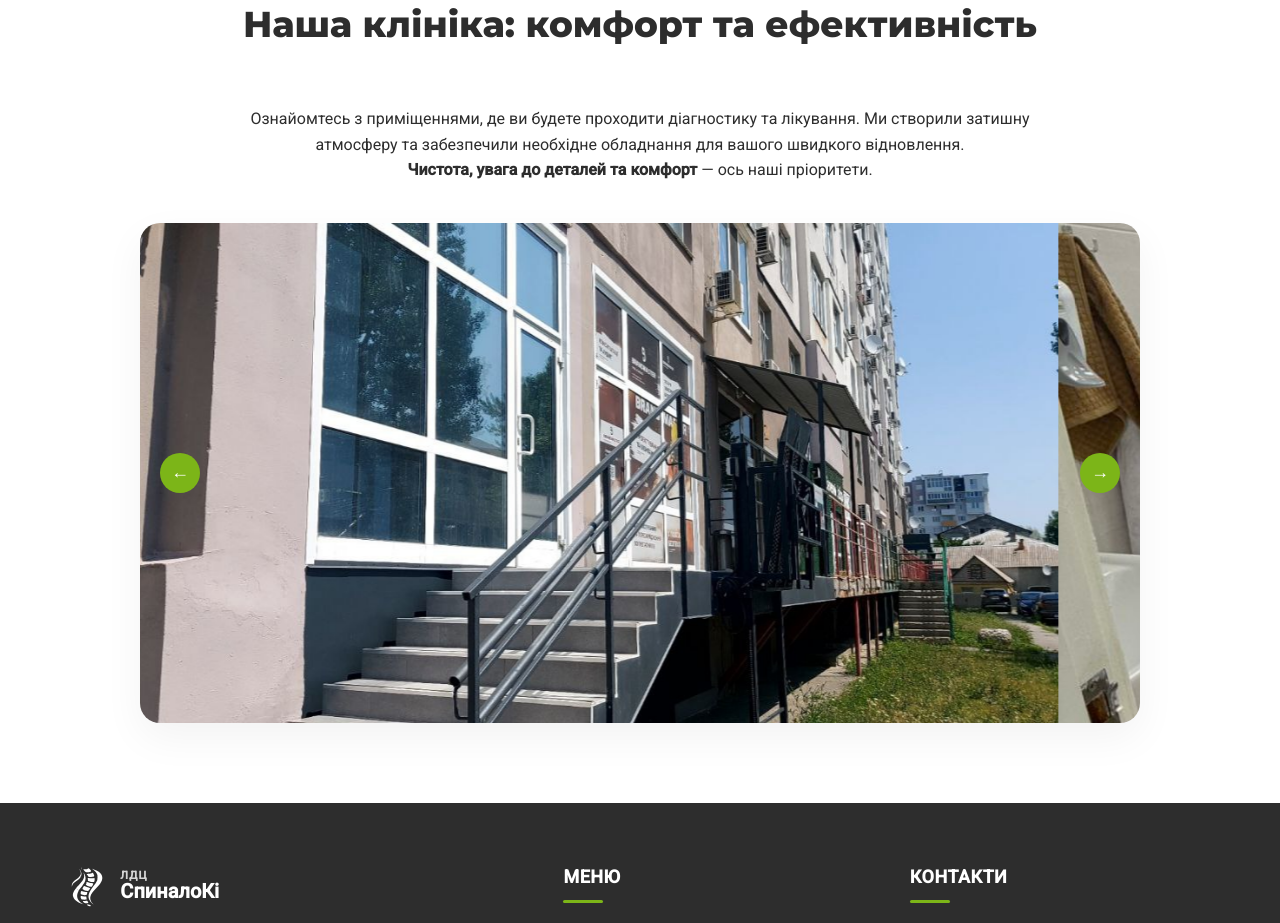
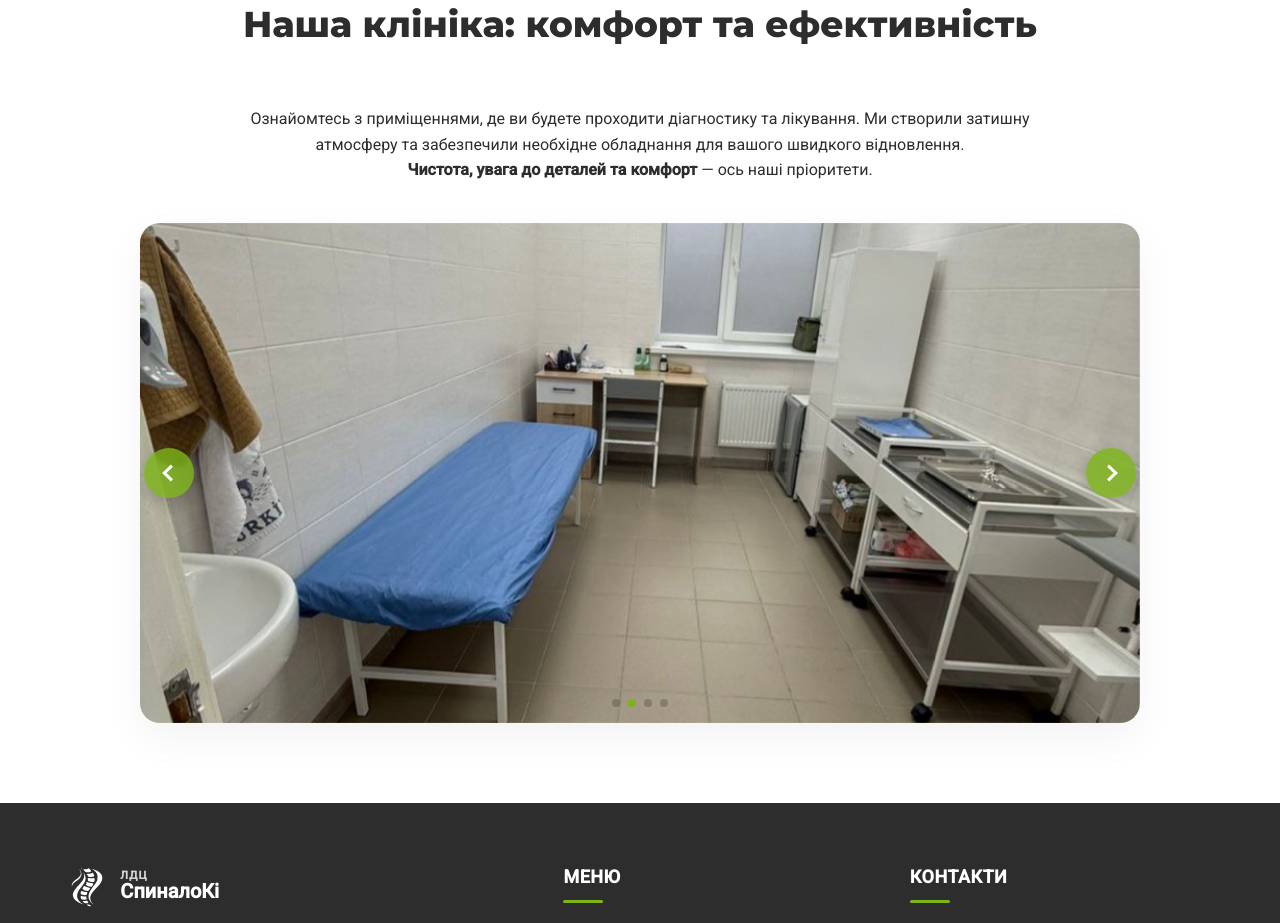
Before and after one commit to mak7chek/spinaloki-site, a website built with Vite: page index.html in a window 1280 px wide. Shown: the part 2188-3111 px from the top of the page. Built offline with nearby package versions, Linux system fonts and the light colour scheme.

Commit message:
Покарщений UX для каруселі

```diff
--- a/index.html
+++ b/index.html
@@ -124,27 +124,32 @@
         </div>
 
         <div class="carousel-wrapper">
-            <div class="carousel-container" id="clinic-carousel">
-                <div class="carousel-item">
-                    <img src="public/img/carusel/photo_1_2025-11-18_15-51-37.jpg" alt="Кабінет лікаря" />
+            <div class="swiper clinic-swiper">
+                <div class="swiper-wrapper">
+
+                    <div class="swiper-slide">
+                        <img src="/img/carusel/photo_1_2025-11-18_15-51-37.jpg" alt="Кабінет лікаря" />
+                    </div>
+
+                    <div class="swiper-slide">
+                        <img src="/img/carusel/photo_2_2025-11-18_15-52-40.jpg" alt="Сучасне обладнання" />
+                    </div>
+
+                    <div class="swiper-slide">
+                        <img src="/img/carusel/photo_3_2025-11-18_15-52-40.jpg" alt="Зона стаціонару" />
+                    </div>
+
+                    <div class="swiper-slide">
+                        <img src="/img/carusel/photo_1_2025-11-18_15-52-40.jpg" alt="Процедурний кабінет" style="object-position:center 60%;" />
+                    </div>
+
                 </div>
 
-                <div class="carousel-item">
-                    <img src="public/img/carusel/photo_2_2025-11-18_15-52-40.jpg" alt="Сучасне обладнання для лікування хребта" />
-                </div>
+                <div class="swiper-button-next"></div>
+                <div class="swiper-button-prev"></div>
 
-                <div class="carousel-item">
-                    <img src="public/img/carusel/photo_3_2025-11-18_15-52-40.jpg" alt="Зона денного стаціонару" />
-                </div>
-                <div class="carousel-item">
-                    <img src="public/img/carusel/photo_1_2025-11-18_15-52-40.jpg" alt="Процедурний кабінет"  style="object-position:center 60%;" />
-                </div>
+                <div class="swiper-pagination"></div>
             </div>
-
-            <button class="carousel-nav prev">←</button>
-            <button class="carousel-nav next">→</button>
-
-            <div class="carousel-indicators"></div>
         </div>
     </div>
 </section>
--- a/package.json
+++ b/package.json
@@ -17,6 +17,7 @@
     "vite": "npm:rolldown-vite@7.2.2"
   },
   "dependencies": {
-    "sass": "^1.94.0"
+    "sass": "^1.94.0",
+    "swiper": "^12.0.3"
   }
 }
--- a/src/main.js
+++ b/src/main.js
@@ -1,111 +1,83 @@
-import './style.scss'
+import Swiper from 'swiper';
+import { Navigation, Pagination, Autoplay } from 'swiper/modules';
 
-function setupCarousel() {
-    const carouselContainer = document.getElementById('clinic-carousel');
-    if (!carouselContainer) return; // Виходимо, якщо елемент не знайдено
+import 'swiper/css';
+import 'swiper/css/navigation';
+import 'swiper/css/pagination';
 
-    const items = carouselContainer.querySelectorAll('.carousel-item');
-    const prevButton = document.querySelector('.carousel-nav.prev');
-    const nextButton = document.querySelector('.carousel-nav.next');
-    const indicatorsContainer = document.querySelector('.carousel-indicators');
+import './style.scss';
 
-    let currentIndex = 0;
-    const totalItems = items.length;
+document.addEventListener('DOMContentLoaded', () => {
 
+    const swiperContainer = document.querySelector('.clinic-swiper');
 
-
-    // 1. Створення індикаторів
-    items.forEach((_, index) => {
-        const indicator = document.createElement('div');
-        indicator.classList.add('indicator');
-        if (index === 0) indicator.classList.add('active');
-        indicator.addEventListener('click', () => goToSlide(index));
-        indicatorsContainer.appendChild(indicator);
-    });
-
-    const indicators = indicatorsContainer.querySelectorAll('.indicator');
-
-    function updateCarousel() {
-        const offset = -currentIndex * 100;
-        carouselContainer.style.transform = `translateX(${offset}%)`;
-
-        // Оновлення активних індикаторів
-        indicators.forEach((ind, index) => {
-            ind.classList.toggle('active', index === currentIndex);
+    if (swiperContainer) {
+        new Swiper('.clinic-swiper', {
+            modules: [Navigation, Pagination, Autoplay],
+            loop: true,
+            speed: 800,
+            autoplay: {
+                delay: 4000,
+                disableOnInteraction: false,
+                pauseOnMouseEnter: true,
+            },
+            spaceBetween: 20,
+            slidesPerView: 1,
+            navigation: {
+                nextEl: '.swiper-button-next',
+                prevEl: '.swiper-button-prev',
+            },
+            pagination: {
+                el: '.swiper-pagination',
+                clickable: true,
+            },
         });
     }
 
-    function goToSlide(index) {
-        currentIndex = (index + totalItems) % totalItems; // Забезпечуємо циклічність
-        updateCarousel();
-    }
-
-    function nextSlide() {
-        goToSlide(currentIndex + 1);
-    }
-
-    function prevSlide() {
-        goToSlide(currentIndex - 1);
-    }
-
-    // Додаємо слухачів
-    prevButton.addEventListener('click', prevSlide);
-    nextButton.addEventListener('click', nextSlide);
-
-    // Автоматичне перемикання слайдів кожні 5 секунд
-    setInterval(nextSlide, 5000);
-
-    // Встановлюємо початковий стан
-    updateCarousel();
-}
-
-// Викликаємо функцію одразу після завантаження main.js
-setupCarousel();
+    // =========================================
+    // 2. АКОРДЕОН (Ціни)
+    // =========================================
     const accordions = document.querySelectorAll('.accordion-item');
 
+    if (accordions.length > 0) {
         accordions.forEach(acc => {
             const header = acc.querySelector('.accordion-header');
             const content = acc.querySelector('.accordion-content');
 
+            if (header && content) {
                 header.addEventListener('click', () => {
-        // 1. Закриваємо всі інші (опціонально, якщо хочеш щоб було відкрито тільки одне)
-        /* accordions.forEach(otherAcc => {
-            if (otherAcc !== acc && otherAcc.classList.contains('active')) {
-                otherAcc.classList.remove('active');
-                otherAcc.querySelector('.accordion-content').style.maxHeight = null;
-            }
-        });
-        */
-
-        // 2. Перемикаємо поточний
                     acc.classList.toggle('active');
-
                     if (acc.classList.contains('active')) {
                         content.style.maxHeight = content.scrollHeight + "px";
                     } else {
                         content.style.maxHeight = null;
                     }
                 });
+            }
         });
-document.addEventListener('DOMContentLoaded', () => {
+    }
+
+    // =========================================
+    // 3. БУРГЕР-МЕНЮ
+    // =========================================
     const burgerBtn = document.getElementById('burgerBtn');
     const mobileMenu = document.getElementById('mobileMenu');
     const body = document.body;
 
+    // Перевіряємо, чи є бургер (щоб не ламалось на сторінках без нього, хоча він в хедері)
+    if (burgerBtn && mobileMenu) {
         burgerBtn.addEventListener('click', () => {
-        // Перемикаємо класи active
             burgerBtn.classList.toggle('active');
             mobileMenu.classList.toggle('active');
 
-        // Забороняємо скрол сайту, коли відкрите меню
             if (mobileMenu.classList.contains('active')) {
-            body.style.overflow = 'hidden';
+                body.style.overflow = 'hidden'; // Блокуємо скрол
             } else {
-            body.style.overflow = '';
+                body.style.overflow = ''; // Розблоковуємо
             }
         });
 
-    // Закриваємо меню при кліку на посилання
+        // Закриття при кліку на посилання
         mobileMenu.querySelectorAll('a').forEach(link => {
             link.addEventListener('click', () => {
                 burgerBtn.classList.remove('active');
@@ -113,4 +85,5 @@ document.addEventListener('DOMContentLoaded', () => {
                 body.style.overflow = '';
             });
         });
+    }
 });
--- a/src/style.scss
+++ b/src/style.scss
@@ -356,49 +356,132 @@ a:hover { opacity: 0.8; }
   .accent-line { margin-bottom: 15px; }
 }
 
-/* --- Gallery --- */
+/* ========================================================================
+   7. ГАЛЕРЕЯ
+   ======================================================================== */
 .gallery-section { padding-top: 40px; }
 .section-header { text-align: center; max-width: 800px; margin: 0 auto 40px; }
 
+/* Обгортка для тіні та заокруглення */
 .carousel-wrapper {
-  max-width: 1000px; margin: 0 auto;
-  border-radius: var(--radius-card); overflow: hidden;
+  max-width: 1000px;
+  margin: 0 auto;
+  border-radius: var(--radius-card);
+  overflow: hidden;
   box-shadow: var(--shadow-card);
   position: relative;
 }
 
-.carousel-container { display: flex; transition: transform 0.5s ease-in-out; }
-.carousel-item {
-  flex: 0 0 100%; position: relative;
-  height: 500px; /* Висота для ПК */
-}
-.carousel-item img { width: 100%; height: 100%; object-fit: cover; }
-
-.carousel-nav {
-  position: absolute; top: 50%; transform: translateY(-50%);
-  background: var(--color-green); color: #fff; border: none;
-  width: 40px; height: 40px; border-radius: 50%;
-  cursor: pointer; font-size: 18px; display: flex; align-items: center; justify-content: center;
-  transition: 0.3s; z-index: 5;
-}
-.carousel-nav:hover { background: var(--color-green-hover); transform: translateY(-50%) scale(1.1); }
-.carousel-nav.prev { left: 20px; }
-.carousel-nav.next { right: 20px; }
-
-.carousel-caption {
-  position: absolute; bottom: 0; left: 0; right: 0;
-  background: rgba(45, 45, 45, 0.9); color: #fff;
-  padding: 15px 20px; font-size: 15px;
+/* Сам слайдер Swiper */
+.clinic-swiper {
+  width: 100%;
+  height: 500px;
 }
 
-/* --- Gallery Mobile --- */
-@media (max-width: 768px) {
-  .carousel-item { height: 300px; } /* Зменшуємо висоту на моб */
-  .carousel-nav { width: 35px; height: 35px; font-size: 16px; }
-  .carousel-caption { font-size: 13px; padding: 10px 15px; }
-  .section-title { font-size: 28px; }
+.swiper-slide img {
+  display: block;
+  width: 100%;
+  height: 100%;
+  object-fit: cover;
+}
+:root {
+  --swiper-navigation-size: 40px !important;
 }
 
+.swiper-button-next::after,
+.swiper-button-prev::after {
+  content: '' !important;
+  position: absolute !important; /* Абсолютне позиціонування всередині кнопки */
+
+  /* Ставимо геометричний центр квадрата рівно в центр кнопки */
+  top: 50% !important;
+  left: 50% !important;
+
+  width: 12px !important;
+  height: 12px !important;
+
+  border-top: 3px solid #ffffff !important;
+  border-right: 3px solid #ffffff !important;
+
+  font-family: inherit !important;
+  font-size: 0 !important;
+  margin: 0 !important;
+}
+
+/* Ефект при наведенні: стає менш прозорим і яскравішим */
+.swiper-button-next,
+.swiper-button-prev {
+  width: 50px !important;
+  height: 50px !important;
+  background-color: rgba(124, 181, 24, 0.8) !important; /* Напівпрозорий зелений */
+  border-radius: 50%;
+  box-shadow: 0 4px 15px rgba(0,0,0,0.2);
+
+  /* Важливо: прибираємо Flex, використовуємо позиціонування */
+  display: block !important;
+
+  /* Центруємо саму кнопку відносно слайдера */
+  top: 50% !important;
+  transform: translateY(-50%);
+  margin-top: 0 !important;
+
+  z-index: 10;
+  transition: all 0.3s ease;
+  color: transparent !important;
+}
+
+.swiper-button-next:hover,
+.swiper-button-prev:hover {
+  transform: translateY(-50%) scale(1.1);
+  background-color: rgba(124, 181, 24, 1) !important; /* Непрозорий при наведенні */
+}
+/* --- МАЛЮЄМО СТРІЛКИ ТА ЦЕНТРУЄМО ЇХ --- */
+.swiper-button-next::after,
+.swiper-button-prev::after {
+  content: '' !important;
+  position: absolute !important; /* Абсолютне позиціонування всередині кнопки */
+
+  /* Ставимо геометричний центр квадрата рівно в центр кнопки */
+  top: 50% !important;
+  left: 50% !important;
+
+  width: 12px !important;
+  height: 12px !important;
+
+  border-top: 3px solid #ffffff !important;
+  border-right: 3px solid #ffffff !important;
+
+  font-family: inherit !important;
+  font-size: 0 !important;
+  margin: 0 !important;
+}
+
+/* СТРІЛКА ВПРАВО (>) */
+.swiper-button-next::after {
+  /* Зсуваємо трохи вліво (-65%), щоб візуально було по центру */
+  transform: translate(-65%, -50%) rotate(45deg) !important;
+}
+
+.swiper-button-prev::after {
+  /* Зсуваємо трохи вправо (-35%), щоб візуально було по центру */
+  transform: translate(-35%, -50%) rotate(-135deg) !important;
+}
+
+.swiper-pagination-bullet-active {
+  background-color: var(--color-green) !important;
+}
+
+/* Мобільний адаптив */
+@media (max-width: 768px) {
+  .clinic-swiper { height: 300px; }
+  .section-title { font-size: 28px; }
+
+  /* Ховаємо кнопки на телефоні */
+  .swiper-button-next,
+  .swiper-button-prev {
+    display: none !important;
+  }
+}
 /* ========================================================================
    14. PRICES & PROGRAMS (Адаптивно і рівно)
    ======================================================================== */
```
Also changed, not shown: doctors.html (+1 -1 lines), 1 other file. Lines whose indentation alone changed are shown as unchanged.
